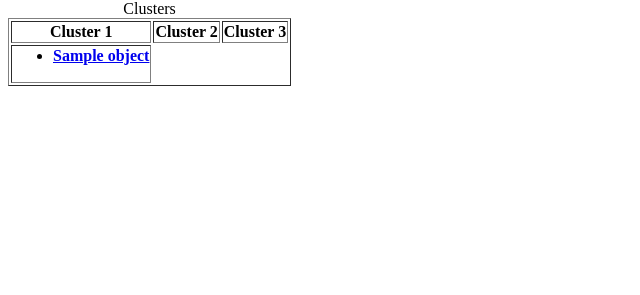
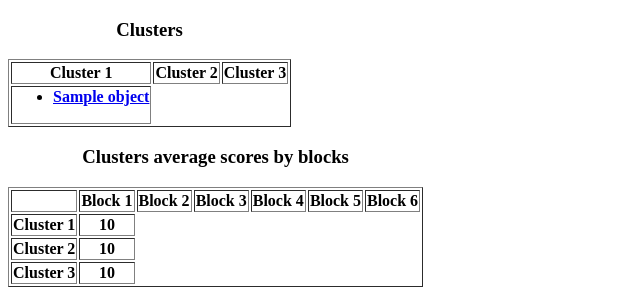
Before and after one commit to Mingalevk/cluster_analysis, a Django app: template Analysis_practic/analysis/cluster/templates/index2.html in a window 1280 px wide. Shown: the part 510-805 px from the top of the page, without its empty margins (0-640 px from the left). Before the commit the page ends 596 px from the top, so only its background shows below. Run offline with Django 3.2, Linux system fonts and the light colour scheme; the template is opened without the code that fills it: most values are stand-ins (such as "Sample title", 1, 10 or a date in 2020); lists and menus that the app fills with data are empty.

Commit message:
Views added bottom table

```diff
--- a/Analysis_practic/analysis/cluster/templates/index2.html
+++ b/Analysis_practic/analysis/cluster/templates/index2.html
@@ -66,7 +66,7 @@
 </body>
 {% if clusters %}
     <table border="1">
-        <caption>Clusters</caption>
+        <caption><h3>Clusters</h3></caption>
         <meta charset="utf-8">
         <tr>
         <th>Cluster 1</th>
@@ -87,6 +87,35 @@
         {% endfor %}
         </tr>
     </table>
+
+    <table border="1">
+        <caption><h3>Clusters average scores by blocks</h3></caption>
+        <meta charset="utf-8">
+        <tr>
+        <th></th>
+        <th>Block 1</th>
+        <th>Block 2</th>
+        <th>Block 3</th>
+            <th>Block 4</th>
+        <th>Block 5</th>
+        <th>Block 6</th>
+        </tr>
+        <tr><th>Cluster 1</th>
+        {% for score in cluster1_centroid %}
+        <th>{{score}}</th>
+        {% endfor %}
+        </tr>
+        <tr><th>Cluster 2</th>
+        {% for score in cluster2_centroid %}
+        <th>{{score}}</th>
+        {% endfor %}
+        </tr>
+        <tr><th>Cluster 3</th>
+        {% for score in cluster3_centroid %}
+        <th>{{score}}</th>
+        {% endfor %}
+        </tr>
+    </table>
 {% else %}
     <p>No clusters are available.</p>
 {% endif %}
```
Also changed, not shown: Analysis_practic/analysis/cluster/views.py (+9 -6 lines).
